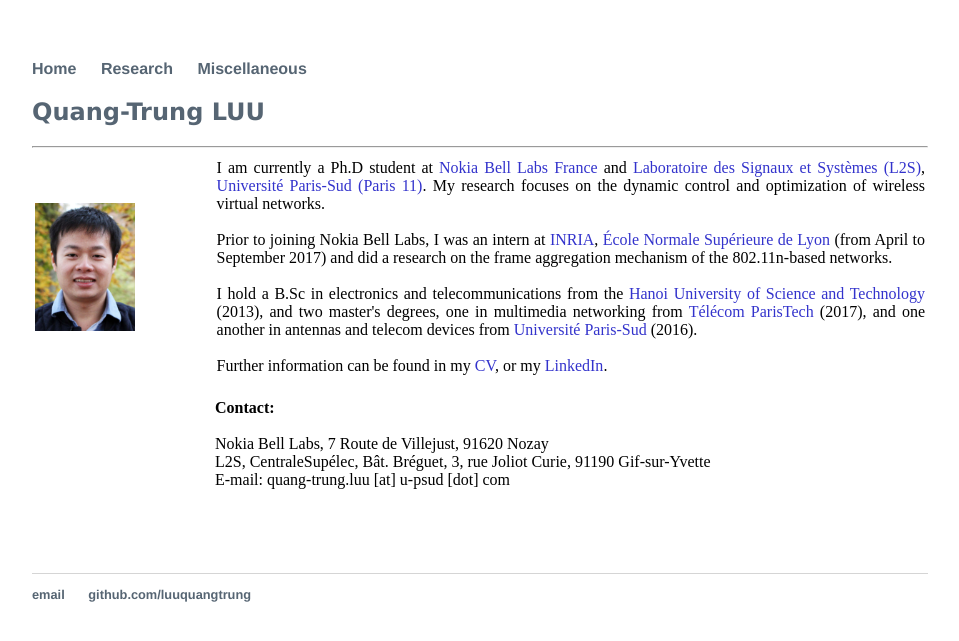
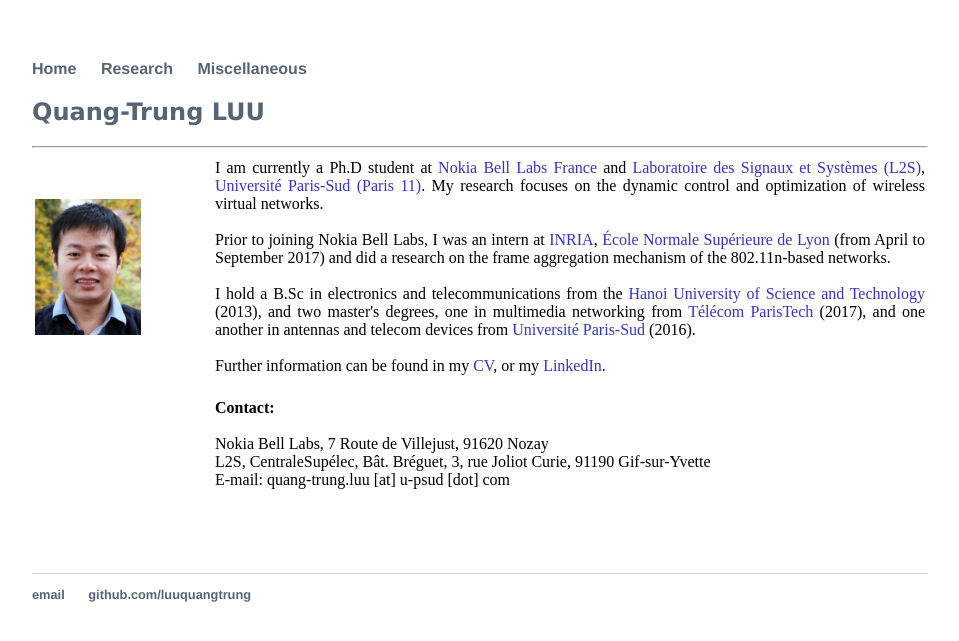
Before and after one commit to luuquangtrung/luuquangtrung.github.io_v1, a Jekyll site: the page built from index.html, in a window 1280 px wide. Shown: the top 641 px of the page, without its empty margins (160-1119 px from the left). Built offline with Jekyll 4.4.1, drawn with Linux system fonts in a browser that asks for light colours.

Commit message:
Update index.html

```diff
--- a/index.html
+++ b/index.html
@@ -13,11 +13,9 @@ title: Quang-Trung Luu
 
 <table width = "100%"; align = left">
    <tr >
-        <td width="19%" align = "justify">
+        <td width="20%" align = "justify">
         	<img style="display:block;" width = "60%" src = "/asset/profile/cv3_small.jpg">
         </td>
-
-        <td width="1%" align = "center"> </td>
 
         <td width="80%" align = "justify">
 	        I am currently a Ph.D student at <a href="https://www.bell-labs.com/" target="_blank" rel="nofollow" style="color: #3333cc">Nokia Bell Labs France</a> and
```
